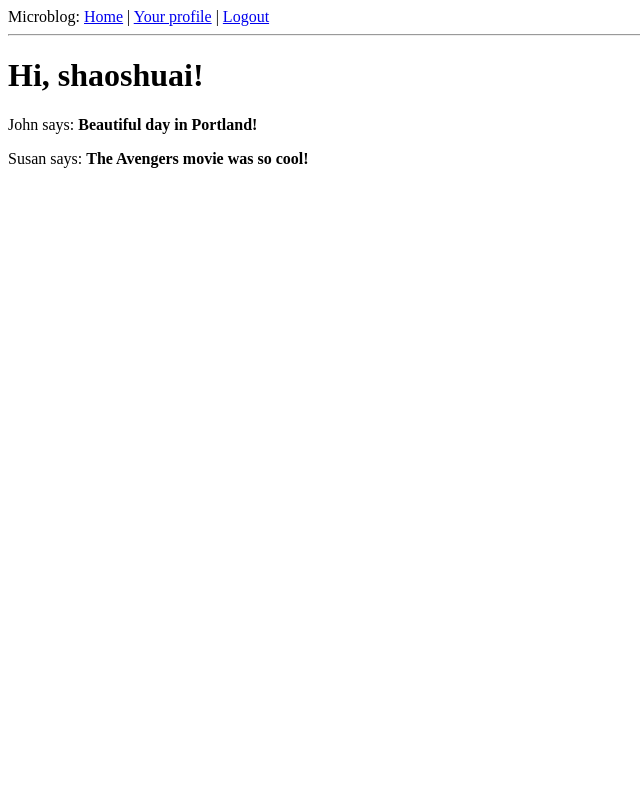
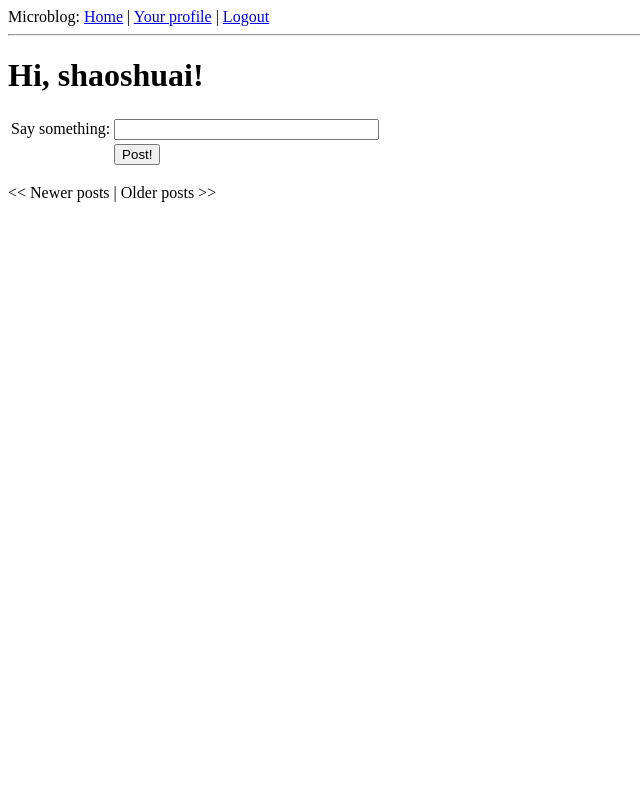
Before and after one commit to devShuai/microblog, a Flask app: page / in a window 1280 px wide. Shown: the whole page, without its empty margins (0-640 px from the left). Run offline with Flask 2, Linux system fonts and the light colour scheme; a user stored in the database is signed in; data comes from the database, SQL or seed files in the repository; both versions use the stored data as it was after the commit; parts of the project's set-up code (start-up, migrations or seed data) failed here and were passed over.

Commit message:
real post and paginate

```diff
--- a/app/forms.py
+++ b/app/forms.py
@@ -25,3 +25,6 @@
             self.nickname.errors.append('This nickname is already in use. Please choose another one.')
             return False
         return True
+
+class PostForm(Form):
+    post = StringField('post', validators=[DataRequired()])
--- a/app/templates/index.html
+++ b/app/templates/index.html
@@ -1,7 +1,30 @@
 {% extends "base.html" %}
 {% block content %}
-    <h1>Hi, {{ user.nickname }}!</h1>
-    {% for post in posts %}
-    <div><p>{{ post.author.nickname }} says: <b>{{ post.body }}</b></p></div>
+    <h1>Hi, {{ g.user.nickname }}!</h1>
+    <form action="" method="post" name="post">
+        {{  form.hidden_tag() }}
+        <table>
+            <tr>
+                <td>Say something:</td>
+                <td>{{ form.post(size=30, maxlength=140) }}</td>
+                <td>
+                    {% for error in form.post.errors %}
+                    <span style="color:red;">[{{ error }}</span><br>
+                    {% endfor %}
+                </td>
+            </tr>
+            <tr>
+                <td></td>
+                <td><input type="submit" value="Post!"</td>
+                <td></td>
+            </tr>
+        </table>
+    </form>
+    {% for post in posts.items %}
+        {% include 'post.html' %}
     {% endfor %}
+    {% if posts.has_prev %}<a href="{{ url_for('index', page=posts.prev_num) }}">&lt;&lt; Newer posts</a>
+    {% else %}&lt;&lt; Newer posts{% endif %} |
+    {% if posts.has_next %}<a href="{{ url_for('index', page=posts.next_num) }}">Older posts &gt;&gt;</a>
+    {% else %}Older posts &gt;&gt;{% endif %}
 {% endblock %}
--- a/app/templates/user.html
+++ b/app/templates/user.html
@@ -22,7 +22,9 @@
         </tr>
     </table>
     <hr>
-    {% for post in posts %}
+    {% for post in posts.items %}
         {% include 'post.html' %}
     {% endfor %}
+    {% if posts.has_prev %}<a href="{{ url_for('user', nickname=user.nickname, page=posts.prev_num) }}">&lt;&lt;</a>{% else %}&lt;&lt; Newer posts{% endif %} |
+    {% if posts.has_next %}<a href="{{ url_for('user', nickname=user.nickname, page=posts.next_num) }}">Older posts &gt;&gt;</a>{% else %}Older posts &gt;&gt;{% endif %}
 {% endblock %}
--- a/app/views.py
+++ b/app/views.py
@@ -1,9 +1,10 @@
 from flask import render_template, flash, redirect, session, url_for, request, g
 from flask.ext.login import login_user, logout_user, current_user, login_required
 from app import app, db, lm, oid
-from .forms import LoginForm, EditForm
-from .models import User
+from .forms import LoginForm, EditForm, PostForm
+from .models import User, Post
 from datetime import datetime
+from config import POSTS_PER_PAGE
 
 
 @app.errorhandler(404)
@@ -15,21 +16,21 @@
     db.session.rollback()
     return render_template('500.html'), 500
 
-@app.route('/')
-@app.route('/index')
-def index():
-    user = g.user # fake user
-    posts = [ # fake array of posts
-        {
-            'author': {'nickname': 'John'},
-            'body': 'Beautiful day in Portland!'
-        },
-        {
-            'author': {'nickname': 'Susan'},
-            'body': 'The Avengers movie was so cool!'
-        }
-    ]
-    return render_template('index.html',tile='Home', user=user, posts=posts)
+@app.route('/', methods=['GET','POST'])
+@app.route('/index', methods=['GET', 'POST'])
+@app.route('/index/<int:page>', methods=['GET', 'POST'])
+@login_required
+def index(page=1):
+    user = g.user
+    form = PostForm()
+    if form.validate_on_submit():
+        post = Post(body=form.post.data, timestamp=datetime.utcnow(), author=g.user)
+        db.session.add(post)
+        db.session.commit()
+        flash('Your post is now live!')
+        return  redirect(url_for('index'))
+    posts = g.user.followed_posts().paginate(page, POSTS_PER_PAGE, False).items
+    return render_template('index.html',tile='Home', form=form, posts=posts)
 
 @app.route('/login', methods=['GET', 'POST'])
 @oid.loginhandler
@@ -84,16 +85,14 @@
     return redirect(url_for('index'))
 
 @app.route('/user/<nickname>')
+@app.route('/user/<nickname>/<int:page>')
 @login_required
-def user(nickname):
+def user(nickname, page=1):
     user = User.query.filter_by(nickname=nickname).first()
-    if user == None:
+    if user is None:
         flash('user %s not found.' % nickname)
         return redirect(url_for('index'))
-    posts = [
-        {'author': user, 'body': 'Test post #1'},
-        {'author': user, 'body': 'Test post #2'}
-    ]
+    posts = user.posts.paginate(page, POSTS_PER_PAGE, False)
     return render_template('user.html',
                            user=user,
                            posts=posts)
@@ -116,7 +115,6 @@
     return render_template('edit.html', form=form)
 
 @app.route('/follow/<nickname>')
-@login_required
 def follow(nickname):
     user = User.query.filter_by(nickname=nickname).first()
     if user is None:
@@ -135,7 +133,6 @@
     return redirect(url_for('user', nickname=nickname))
 
 @app.route('/unfollow/<nickname>')
-@login_required
 def unfollow(nickname):
     user = User.query.filter_by(nickname=nickname).first()
     if user is None:
--- a/config.py
+++ b/config.py
@@ -19,6 +19,9 @@
 # administrator list
 ADMINS = ['ucaiyuan_test2@163.com']
 
+# pagination
+POSTS_PER_PAGE = 3
+
 
 SQLALCHEMY_DATABASE_URI = 'sqlite:///' + os.path.join(basedir, 'app.db')
 SQLALCHEMY_MIGRATE_REPO = os.path.join(basedir, 'db_repository')
```
Also changed, not shown: app.db.
